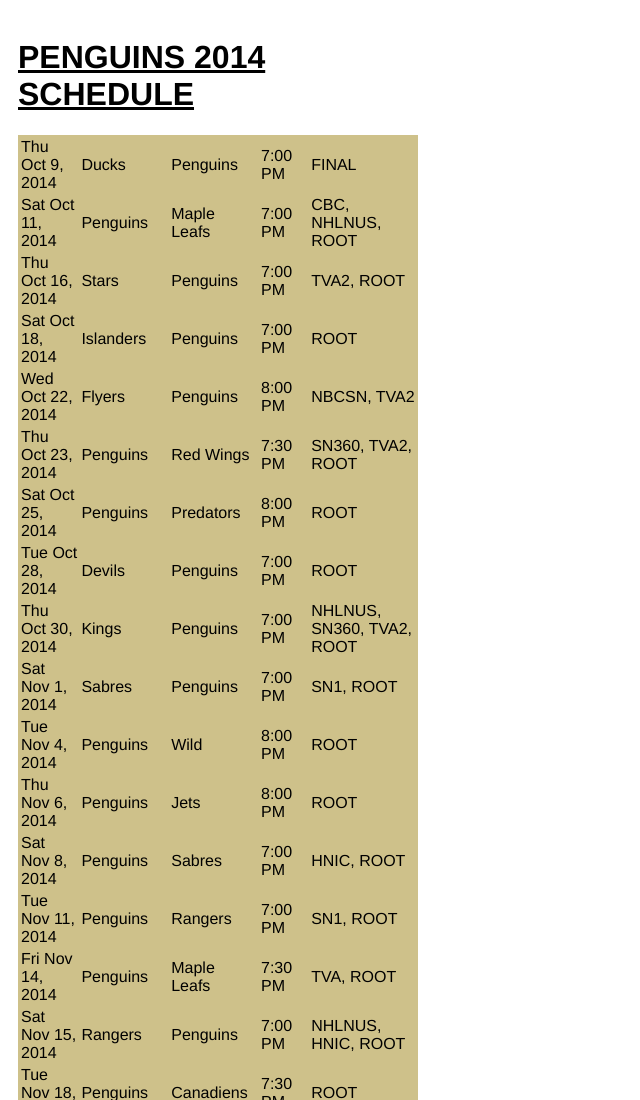
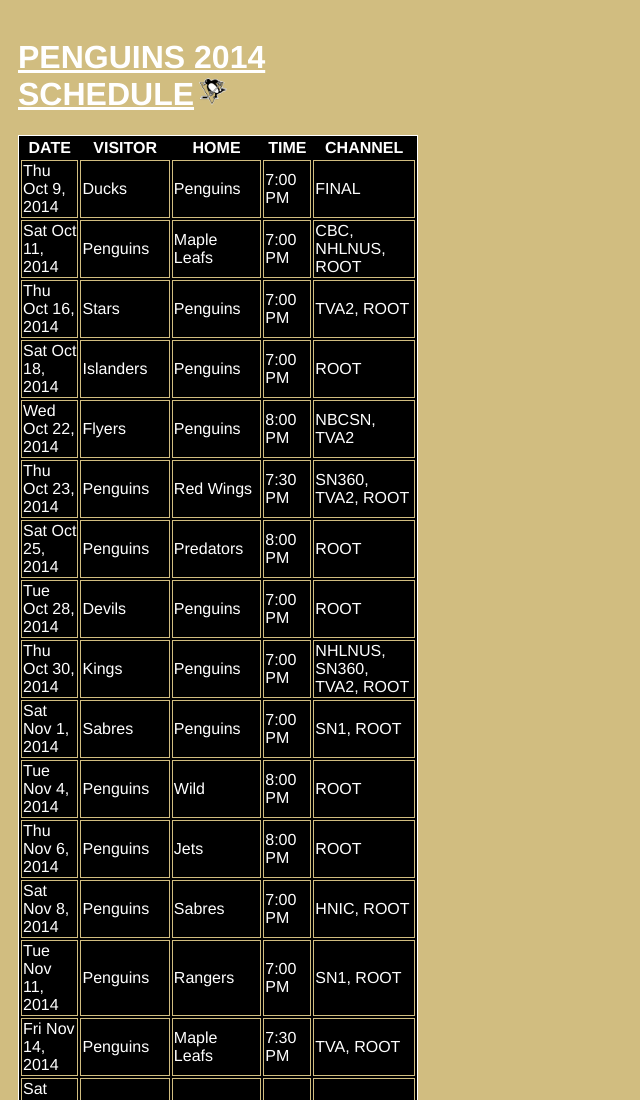
Before and after one commit to ChrisThoma/Penguins-Schedule-Chrome-Extension, a browser extension: page src/browser_action/browser_action.html in a window 1280 px wide. Shown: the top 1100 px of the page, without its empty margins (0-640 px from the left). Drawn offline with Linux system fonts and the light colour scheme.

Commit message:
removed extra folders not needed, restructured where icon goes, reformatted style for table and background.

```diff
--- a/src/browser_action/browser_action.html
+++ b/src/browser_action/browser_action.html
@@ -1,28 +1,46 @@
 <!doctype html>
 <style type="text/css">
-	#mainPopup {
+	body {
 		padding: 10px;
 		height: 200px;
 		width: 400px;
+		background-color: #D1BD80;
 		font-family: Helvetica, Ubuntu, Arial, sans-serif;
 	}
 	h1 {
 		font-size: 2em;
 		text-decoration: underline;
-
+		color: white
 	}
 	table {
-		border: 1px;
-		background-color:#CEC18A;
+		border: 1px solid white;
+		background-color: black;
 		width: 100%;
+		color: white
+	}
+	td {
+
+		border: 1px solid #D1BD80;
+	}
+	#penguin {
+		width:36px;
+		height: auto;
 	}
 </style>
 
-<div id="mainPopup">
-<h1>PENGUINS 2014 SCHEDULE</h1>
-<p id="test"></p>
-<p id="jsoon"></p>
-<table></table>
+<body>
+<h1>PENGUINS 2014 SCHEDULE<img id="penguin" src="images/icon.png"></h1>
+<table>
+	<tr>
+		<b>
+		<th>DATE</th>
+		<th>VISITOR</th>
+		<th>HOME</th>
+		<th>TIME</th>
+		<th>CHANNEL</th>
+		</b>
+	</tr>
+</table>
 <script type="text/javascript" src="jquery.js"></script>
 <script src="script.js"></script>
-</div>
+</body>
```
Also changed, not shown: _locales/en/messages.json (deleted, +0 -66 lines), icons/icon128.png (deleted), icons/icon16.png (deleted), icons/icon19.png (deleted), icons/icon48.png (deleted), manifest.json, src/browser_action/images/icon.png (renamed from icons/icon.png), 4 other files.
